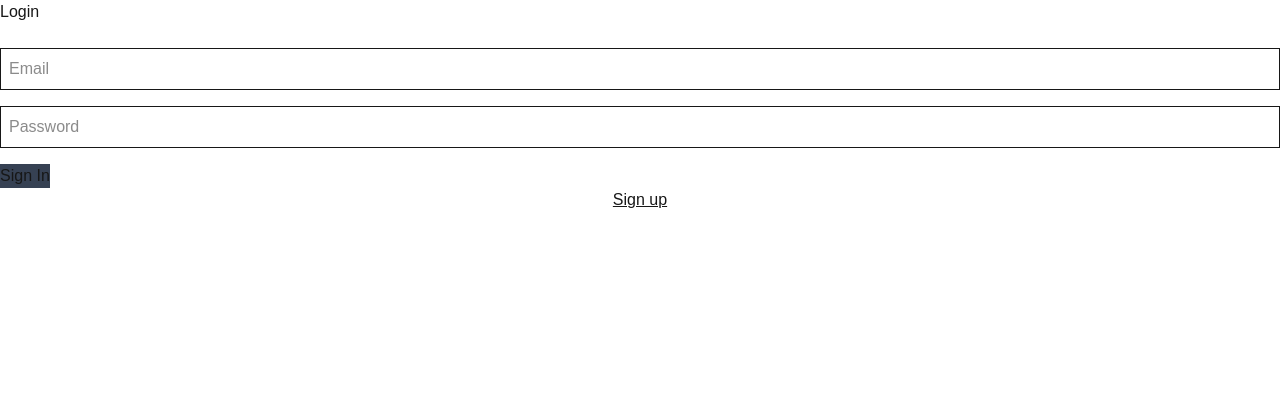
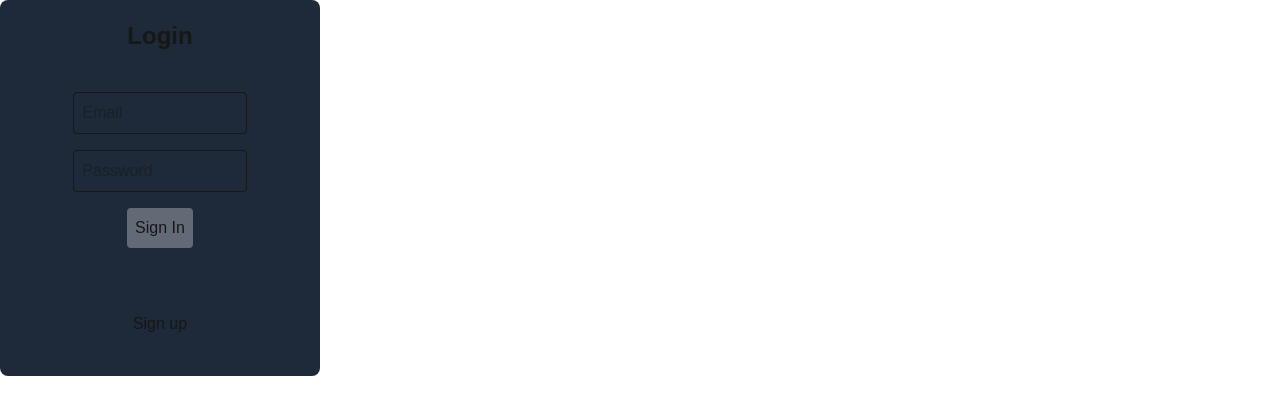
Before and after one commit to retekant/financeapp, a Next.js app: page / in a window 1280 px wide. Shown: the top 414 px of the page. Built offline with nearby package versions, Linux system fonts and the light colour scheme; no server answers.

Commit message:
login styling

```diff
--- a/components/Login.tsx
+++ b/components/Login.tsx
@@ -29,8 +29,8 @@ export default function Login() {
   };
 
   return (
-    <div className="w-full">
-      <h2 className="mb-6">{isLogin ? 'Login' : 'Create Account'}</h2>
+    <div className="flex flex-col bg-gray-800 w-1/4 items-center rounded-lg py-5">
+      <h2 className="text-2xl font-semibold">{isLogin ? 'Login' : 'Create Account'}</h2>
 
       {error && (
         <div className="mb-4 ">
@@ -38,13 +38,13 @@ export default function Login() {
         </div>
       )}
 
-      <form onSubmit={handleSubmit}>
+      <form onSubmit={handleSubmit} className='w-2/3 flex flex-col justify-center items-center p-5 mt-5'>
         <input
           id="email"
           type="email"
           value={email}
           onChange={(e) => setEmail(e.target.value)}
-          className="w-full p-2 border focus:outline-none mb-4"
+          className="w-full p-2 border focus:outline-none mb-4 rounded"
           placeholder="Email"
           required
         />
@@ -54,26 +54,26 @@ export default function Login() {
           type="password"
           value={password}
           onChange={(e) => setPassword(e.target.value)}
-          className="w-full p-2 border focus:outline-none mb-4"
+          className="w-full p-2 border focus:outline-none mb-4 rounded"
           placeholder="Password"
           required
         />
 
         <button
           type="submit"
-          className="bg-gray-700"
+          className="bg-white/30 hover:bg-white/20 p-2 rounded"
         >
           {isLogin ? 'Sign In' : 'Sign Up'}
         </button>
 
-        <div className="text-center">
+        <div className="text-center mt-16">
           <button
             type="button"
             onClick={() => {
               setIsLogin(!isLogin);
               setError(null);
             }}
-            className="underline"
+            className="hover:underline"
           >
             {isLogin ? 'Sign up' : 'Sign in'}
           </button>
```
